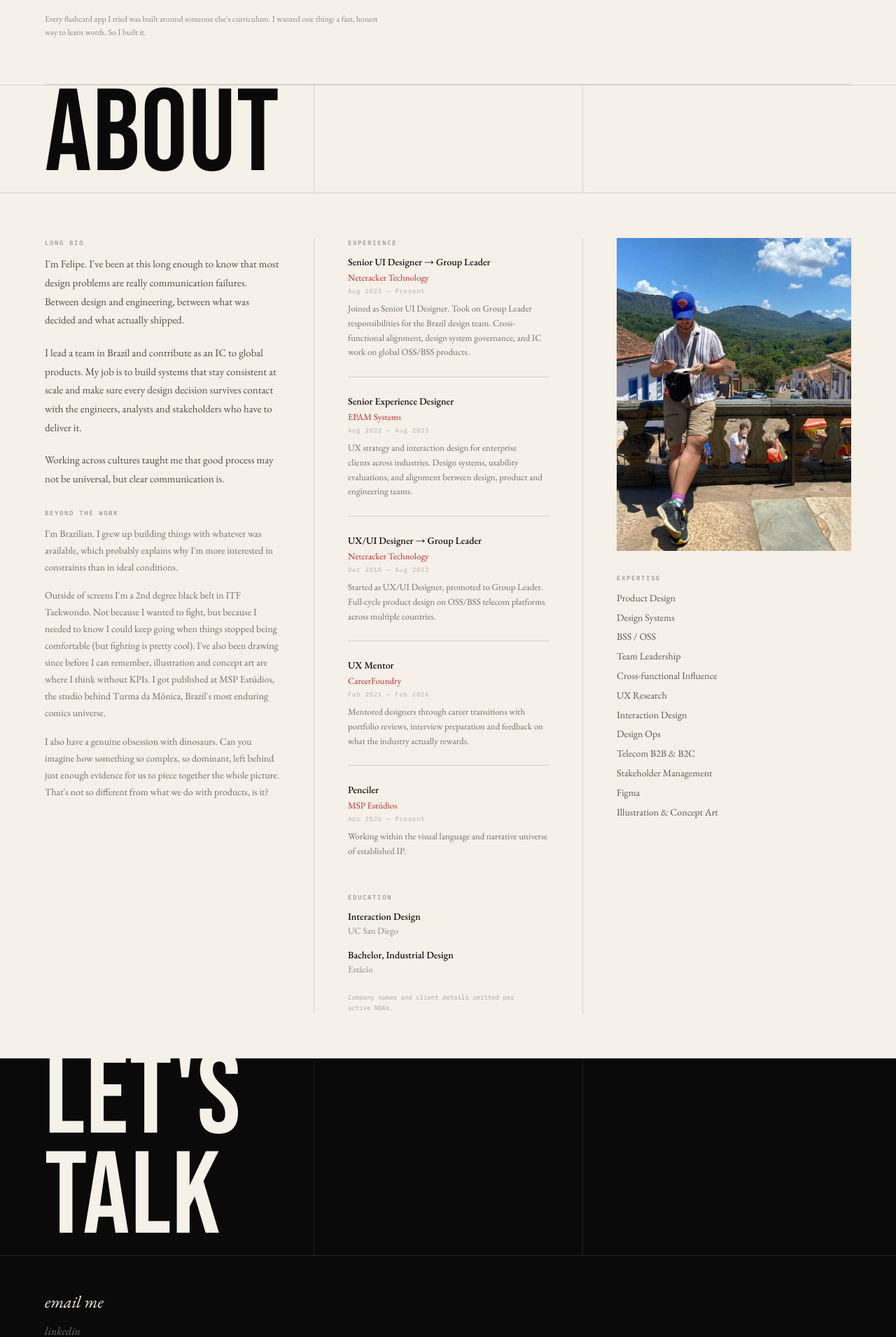
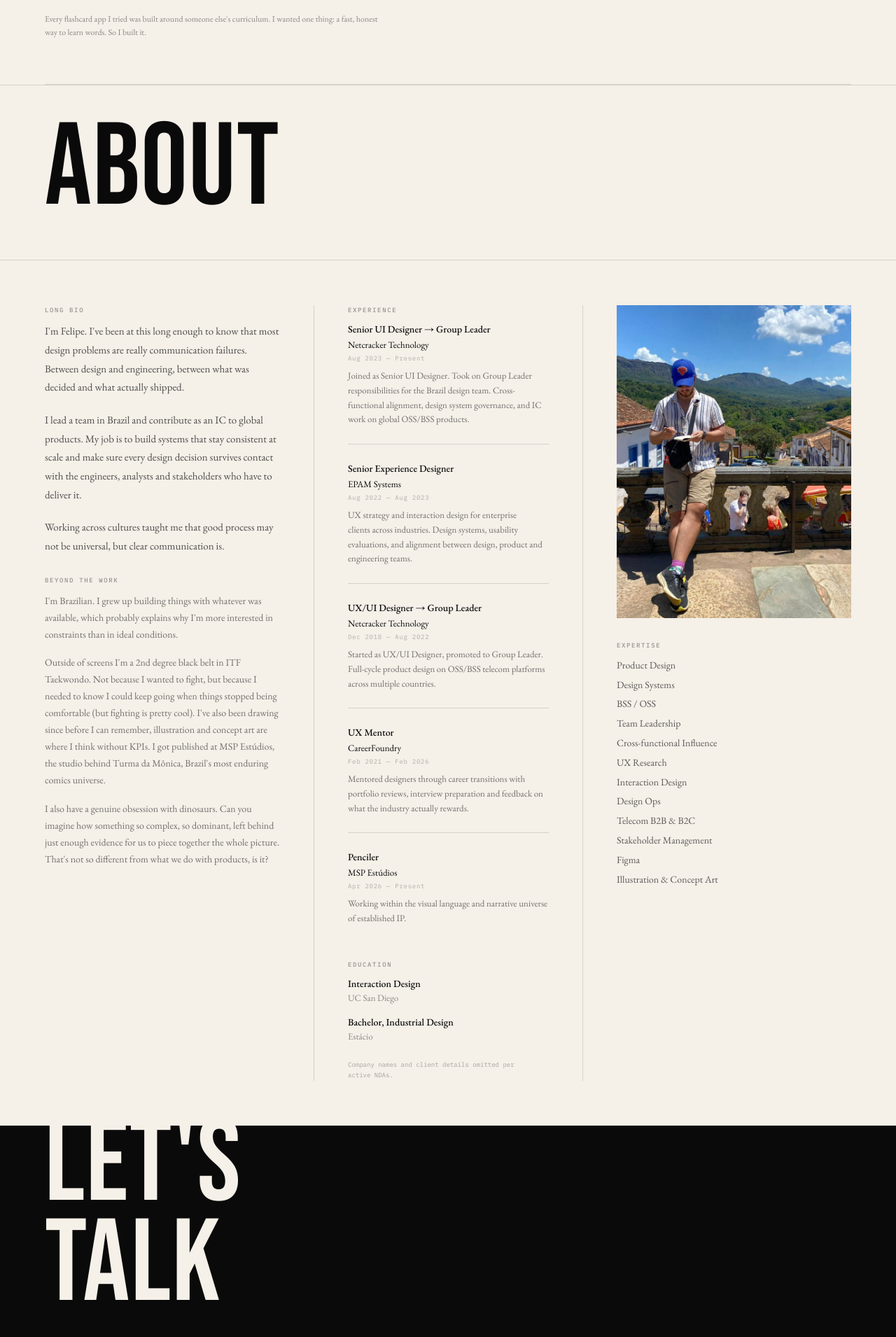
Before and after one commit to cruz-felipe/fcruz-portfolio, a Next.js app: page / in a window 1280 px wide. Shown: the part 1977-3887 px from the top of the page at 70% size. Built offline with nearby package versions, Linux system fonts and the light colour scheme.

Commit message:
layout updates

```diff
--- a/components/Page.tsx
+++ b/components/Page.tsx
@@ -260,7 +260,7 @@ export default function Page({ data }: { data: PageData }) {
       <div id="about" className="bleed-grid" style={{
         display: "grid", gridTemplateColumns: "1fr 1fr 1fr",
         borderBottom: "1px solid var(--border)",
-        padding: "0 var(--pad)", overflow: "hidden",
+        padding: "0 var(--pad)", overflow: "hidden", paddingTop: "3rem", paddingBottom: "3rem",
       }}>
         <div style={{
           fontFamily: "var(--font-display)", fontSize: "clamp(5.5rem, 13vw, 15rem)",
@@ -268,8 +268,6 @@ export default function Page({ data }: { data: PageData }) {
         }}>
           ABOUT
         </div>
-        <div className="bleed-col2" style={{ borderLeft: "1px solid var(--border)" }} />
-        <div className="bleed-col3" style={{ borderLeft: "1px solid var(--border)" }} />
       </div>
 
       {/* ABOUT CONTENT */}
@@ -295,7 +293,7 @@ export default function Page({ data }: { data: PageData }) {
           {data.experience.map((job, i) => (
             <div key={i} style={{ paddingBottom: "1.5rem", marginBottom: "1.5rem", borderBottom: i < data.experience.length - 1 ? "1px solid var(--border)" : "none" }}>
               <div style={{ fontFamily: "var(--font-body)", fontWeight: 500, fontSize: "14px", color: "var(--ink)", marginBottom: "0.1rem" }}>{job.role}</div>
-              <div style={{ fontFamily: "var(--font-body)", fontSize: "13px", color: "var(--red)", marginBottom: "0.15rem" }}>{job.company}</div>
+              <div style={{ fontFamily: "var(--font-body)", fontSize: "13px", color: "var(--ink)", marginBottom: "0.15rem" }}>{job.company}</div>
               <div style={{ fontFamily: "var(--font-mono)", fontSize: "9px", letterSpacing: "0.08em", color: "var(--faint)", marginBottom: "0.55rem" }}>{job.period}</div>
               <p style={{ fontFamily: "var(--font-body)", fontSize: "13px", lineHeight: 1.6, color: "rgba(10,10,10,0.55)", textWrap: "pretty" }}>{job.note}</p>
             </div>
@@ -334,7 +332,7 @@ export default function Page({ data }: { data: PageData }) {
           <div style={{
             fontFamily: "var(--font-display)", fontSize: "clamp(5.5rem, 13vw, 15rem)",
             lineHeight: 0.86, letterSpacing: "0.01em", color: "#F5F0E8",
-            paddingBottom: "0.06em", marginTop: "-15px",
+            paddingBottom: "3rem", marginTop: "-15px",
           }}>
             <a href={`mailto:${data.contactEmail}`} style={{
             transition: "opacity 0.15s",
@@ -343,8 +341,6 @@ export default function Page({ data }: { data: PageData }) {
             onMouseLeave={(e) => { e.currentTarget.style.opacity = "1"; }}
           >LET&apos;S<br />TALK</a>
           </div>
-          <div style={{ borderLeft: "1px solid rgba(245,240,232,0.08)" }} />
-          <div style={{ borderLeft: "1px solid rgba(245,240,232,0.08)" }} />
         </div>
 
         <div style={{ borderTop: "1px solid rgba(245,240,232,0.1)", padding: "3rem var(--pad) 4rem" }}>
```
